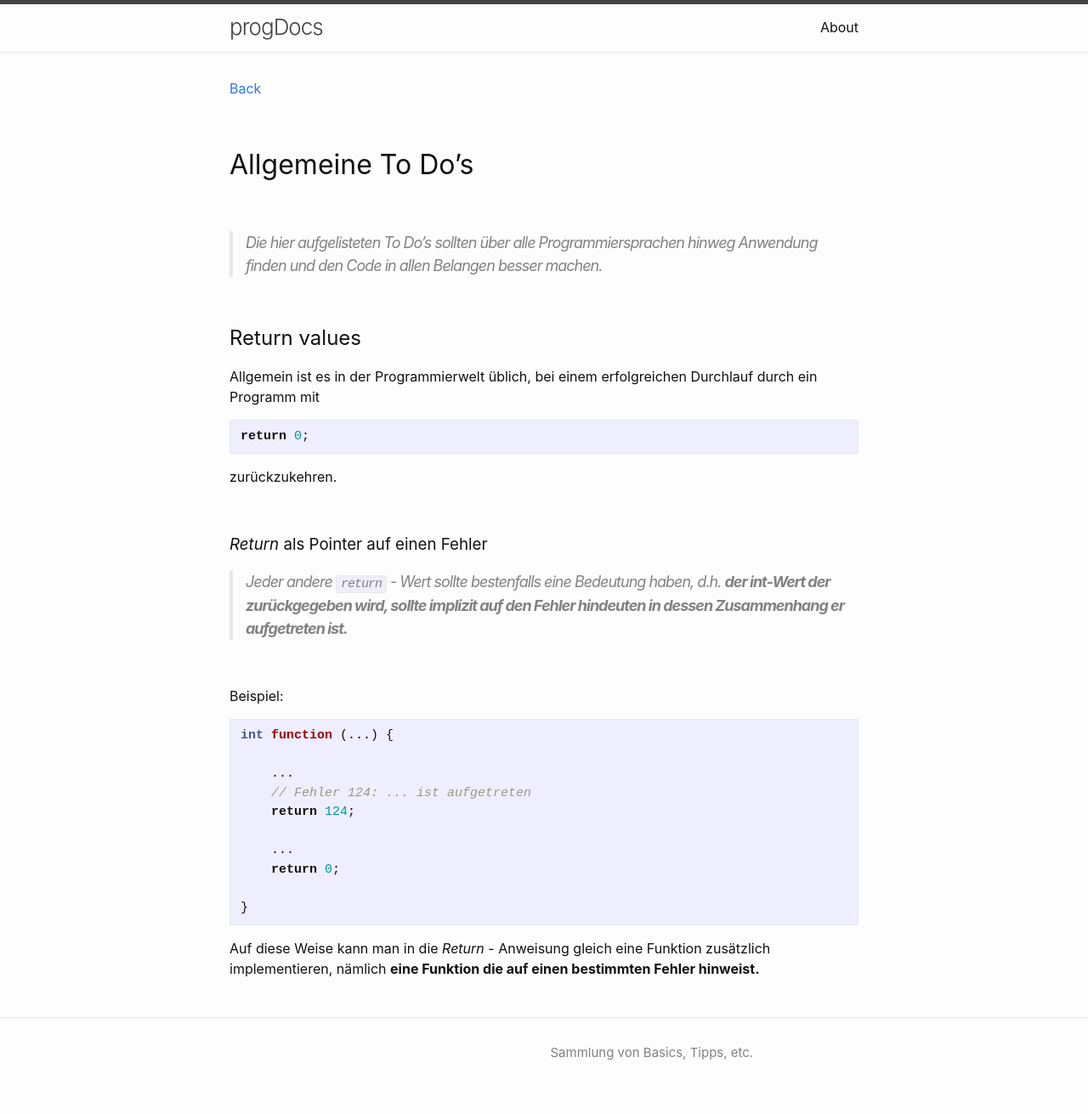
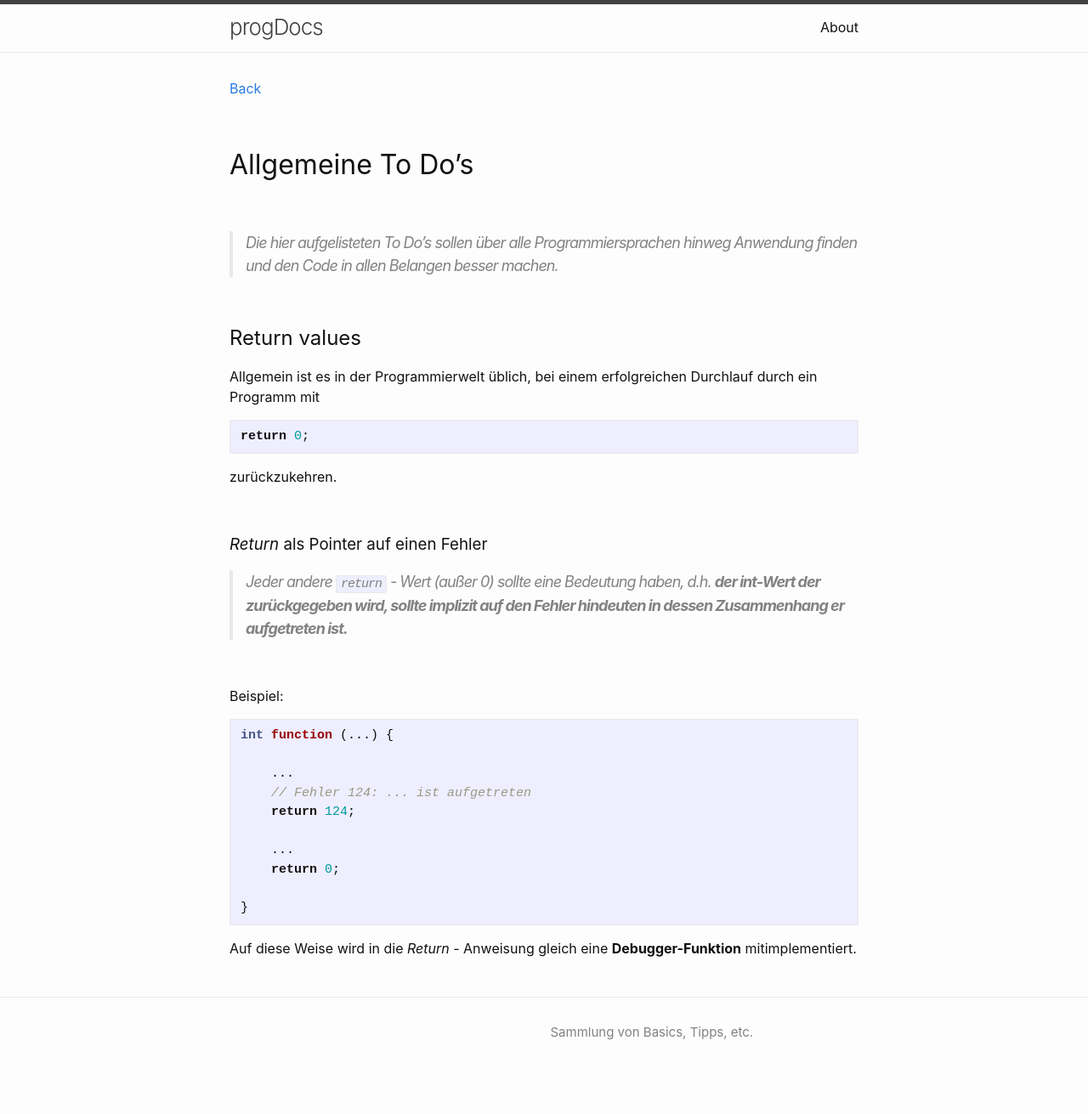
Before and after one commit to Hautaklyttn/progDocs, a Jekyll site: the page built from docs/articles/generics.md, in a window 1280 px wide. Shown: the whole page at 85% size. Built offline with Jekyll 4.4.1, drawn with Linux system fonts in a browser that asks for light colours; after the commit the page ends 1287 px from its top, so only the background shows below that.

````diff
--- a/docs/articles/generics.md
+++ b/docs/articles/generics.md
@@ -10,7 +10,7 @@ layout: default
 
 &nbsp;
 
-> Die hier aufgelisteten *To Do's* sollten über alle Programmiersprachen hinweg Anwendung finden und den Code in allen Belangen besser machen.
+> Die hier aufgelisteten *To Do's* sollen über alle Programmiersprachen hinweg Anwendung finden und den Code in allen Belangen besser machen.
 
 &nbsp;
 
@@ -27,7 +27,7 @@ zurückzukehren.
 
 ### *Return* als Pointer auf einen Fehler
 
-> Jeder andere `return` - Wert sollte bestenfalls eine Bedeutung haben, d.h. **der int-Wert der zurückgegeben wird, sollte implizit auf den Fehler hindeuten in dessen Zusammenhang er aufgetreten ist.**
+> Jeder andere `return` - Wert (außer *0*) sollte eine Bedeutung haben, d.h. **der int-Wert der zurückgegeben wird, sollte implizit auf den Fehler hindeuten in dessen Zusammenhang er aufgetreten ist.**
 
 &nbsp;
 
@@ -45,4 +45,4 @@ int function (...) {
 }
 ```
 
-Auf diese Weise kann man in die *Return* - Anweisung gleich eine Funktion zusätzlich implementieren, nämlich **eine Funktion die auf einen bestimmten Fehler hinweist.**
+Auf diese Weise wird in die *Return* - Anweisung gleich eine **Debugger-Funktion** mitimplementiert.
````
Also changed, not shown: docs/index.md (+4 -0 lines).
